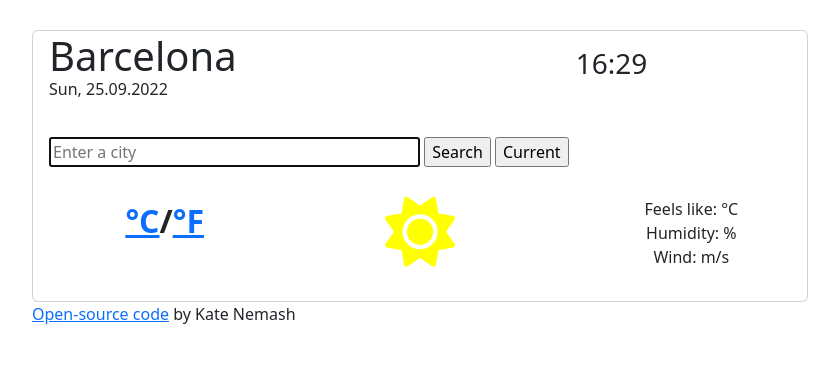
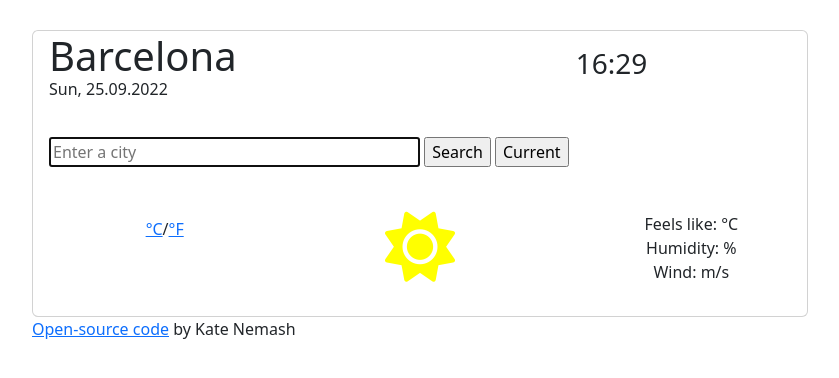
Before and after one commit to KateNemash/weather-app, a plain HTML site: page index.html in a window 1280 px wide. Shown: the whole page, without its empty margins (220-1059 px from the left). Drawn offline with nearby package versions, Linux system fonts and the light colour scheme; no server answers.

Commit message:
Change temperature style

```diff
--- a/index.html
+++ b/index.html
@@ -47,12 +47,14 @@
           <div class="row center">
             <div class="col temperature">
               <span class="changing-temp"></span>
+              <span class="temperature-units">
               <a href="#" id="celsius">°C</a>/<a href="#" id="fahrenheit">°F</a>
+              </span>
             </div>
             <div class="col">
               <i class="fa-solid fa-sun sun-icon"></i>
             </div>
-            <div class="col">
+            <div class="col details">
               <ul>
                 <li>Feels like: <span id="feels-like"></span>°C</li>
                 <li>Humidity: <span id="humidity"></span>%</li>
--- a/src/style.css
+++ b/src/style.css
@@ -24,11 +24,20 @@ li {
 .center {
   text-align: center;
 }
-.temperature {
-  font-size: 32px;
-  font-weight: 700;
+
+.changing-temp {
+  font-size: 64px;
+  font-weight: 600;
+}
+.temperature-units {
+  position: relative;
+ top: -34px;
 }
 .sun-icon {
   color: yellow;
   font-size: 70px;
+  padding-top: 15px;
 }
+.details {
+  padding-top: 15px;
+}
```
